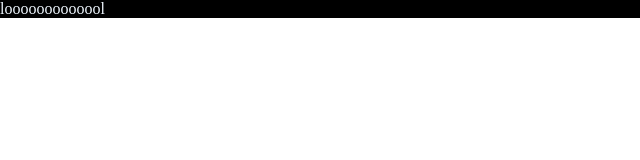
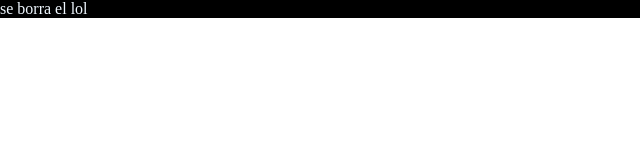
Before and after one commit to NelsonGC7/loopstudios.github.io, a plain HTML site: page prueba.html in a window 1280 px wide. Shown: the full height of the page, 0-640 px from the left. Drawn offline with Linux system fonts and the light colour scheme.

Commit message:
se quito el lol

```diff
--- a/prueba.html
+++ b/prueba.html
@@ -10,7 +10,8 @@
     <div class="caja">
         <div class="cajaa">
             <p>
-                looooooooooool
+                se borra el lol
+
             </p>
 
         </div>
```
